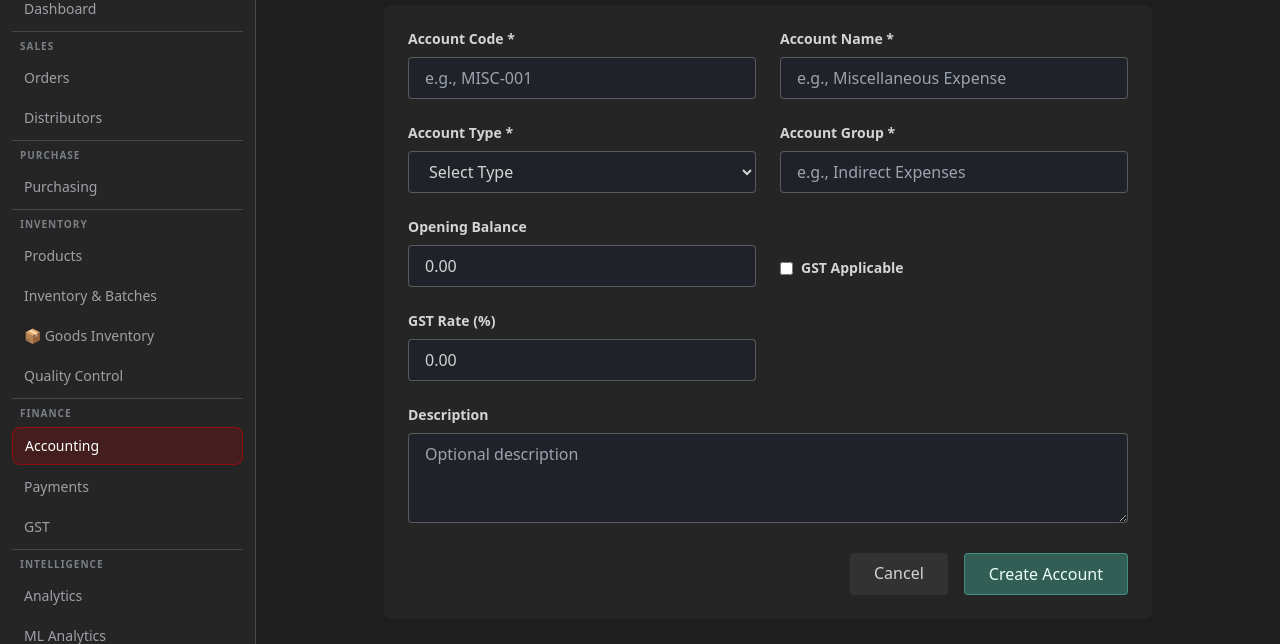
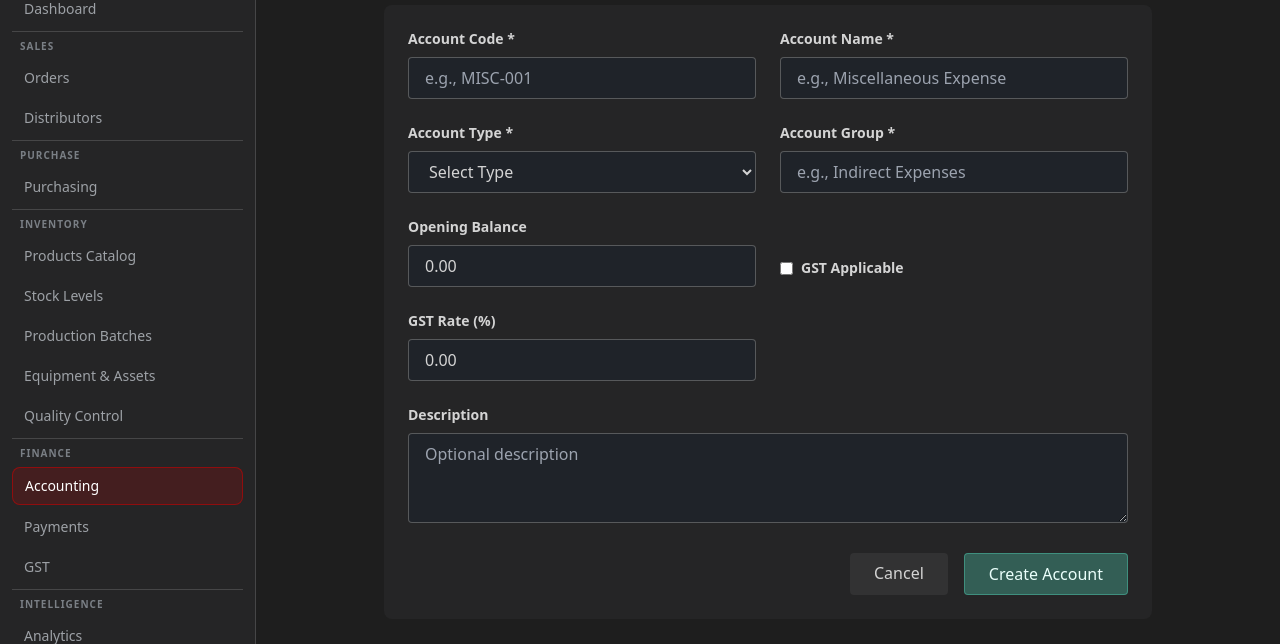
Before and after one commit to mohiindustries19/erp, a Flask app: page /accounting/chart-of-accounts/add in a window 1280 px wide. Shown: the part 126-770 px from the top of the page. Run offline with Flask 3, Linux system fonts and the light colour scheme; the visitor is signed in with stand-in values (Sample User, id 1); data that the repository does not hold is empty; some libraries are stand-ins or nearby versions.

Commit message:
Improve inventory navigation: clear labels for Products, Stock, Batches, Equipment

```diff
--- a/app/templates/base.html
+++ b/app/templates/base.html
@@ -134,9 +134,10 @@
 
                 <div class="my-3 border-t border-border-subtle"></div>
                 <p class="px-2 text-[10px] font-semibold text-text-tertiary uppercase tracking-widest">Inventory</p>
-                <a href="{{ url_for('inventory.list_products') }}" class="nav-link {% if 'inventory.list_products' in request.endpoint %}active{% endif %}">Products</a>
-                <a href="{{ url_for('inventory.list_inventory') }}" class="nav-link {% if 'inventory.list_inventory' in request.endpoint %}active{% endif %}">Inventory & Batches</a>
-                <a href="{{ url_for('goods.list_goods') }}" class="nav-link {% if 'goods' in request.endpoint %}active{% endif %}">📦 Goods Inventory</a>
+                <a href="{{ url_for('inventory.list_products') }}" class="nav-link {% if 'inventory.list_products' in request.endpoint %}active{% endif %}">Products Catalog</a>
+                <a href="{{ url_for('inventory.list_inventory') }}" class="nav-link {% if 'inventory.list_inventory' in request.endpoint %}active{% endif %}">Stock Levels</a>
+                <a href="{{ url_for('inventory.list_batches') }}" class="nav-link {% if 'inventory.list_batches' in request.endpoint %}active{% endif %}">Production Batches</a>
+                <a href="{{ url_for('goods.list_goods') }}" class="nav-link {% if 'goods' in request.endpoint %}active{% endif %}">Equipment & Assets</a>
                 <a href="{{ url_for('qc.batches') }}" class="nav-link {% if 'qc' in request.endpoint %}active{% endif %}">Quality Control</a>
 
                 <div class="my-3 border-t border-border-subtle"></div>
```
